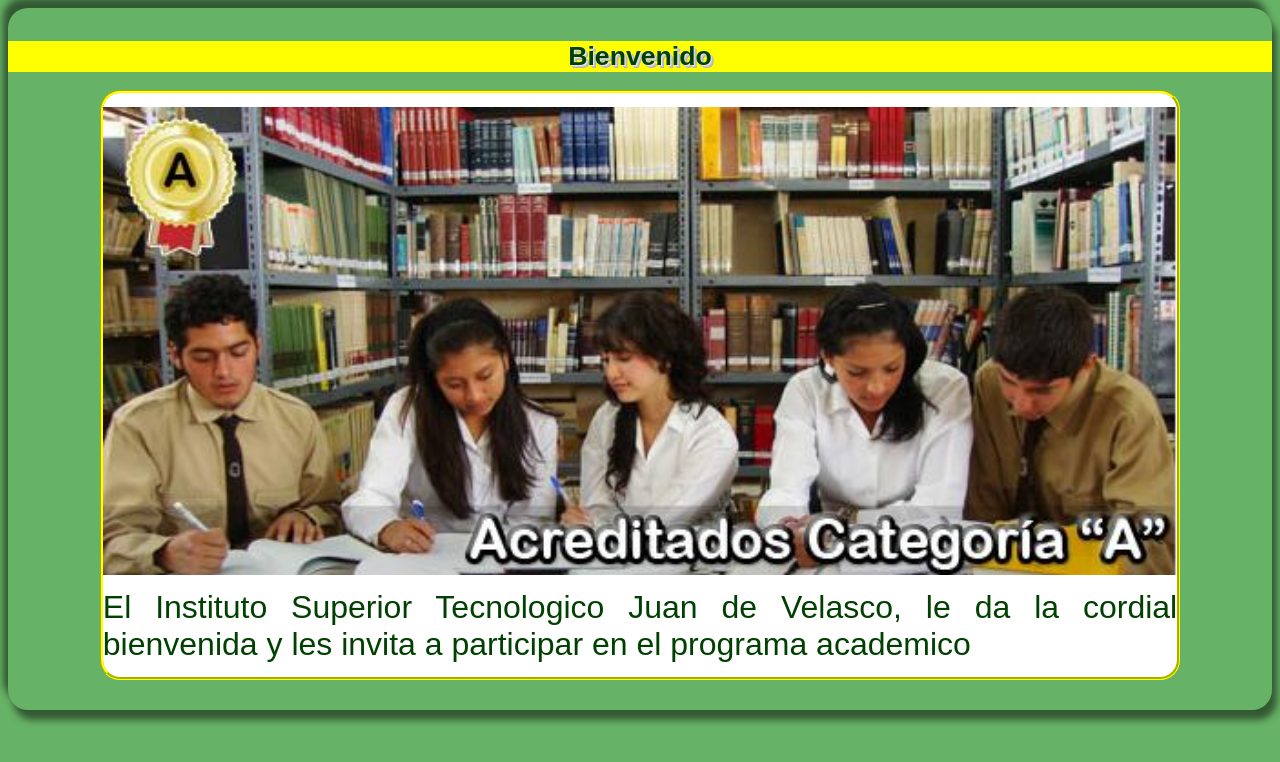
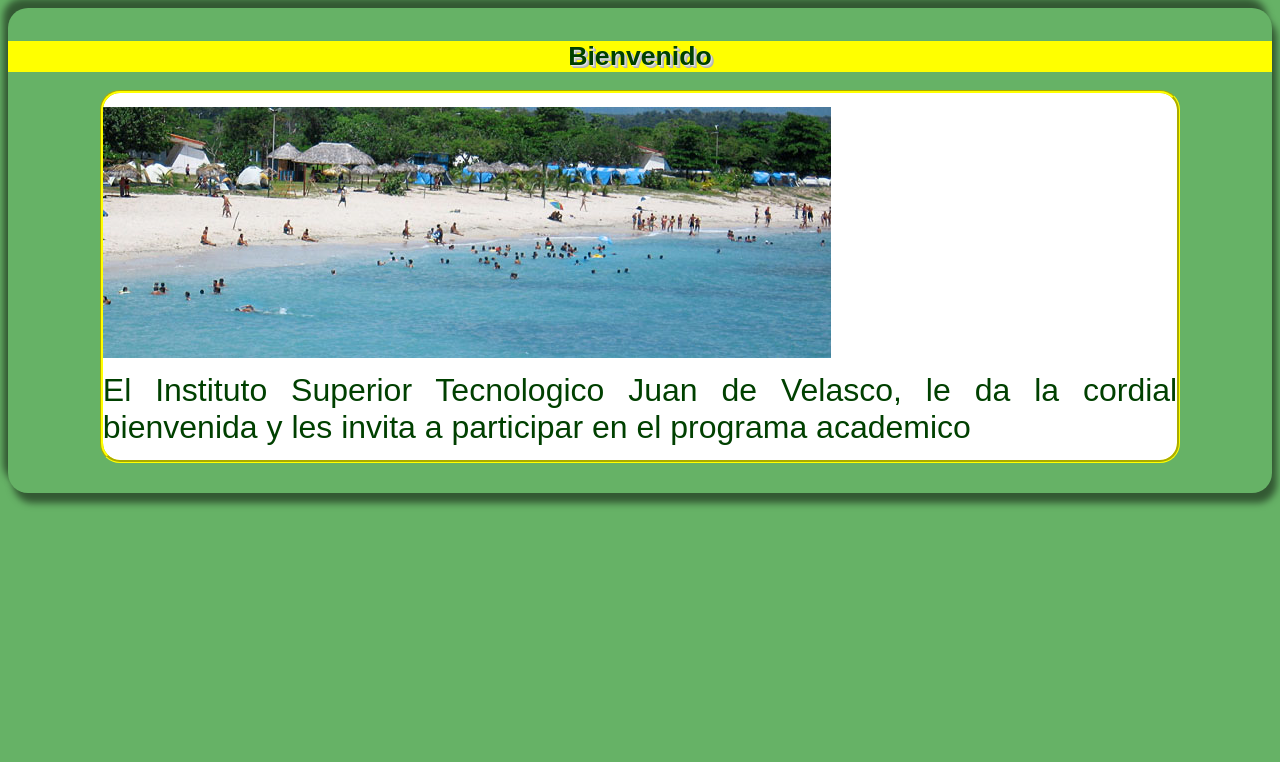
Before and after one commit to ivonzuniugas/proyectomie2-grupo1, a plain HTML site: page contenido.html in a window 1280 px wide. Drawn offline with Linux system fonts and the light colour scheme.

Commit message:
Modificado la imagen inicial por La playa de Rancho Luna

```diff
--- a/contenido.html
+++ b/contenido.html
@@ -12,7 +12,7 @@
  <br />
   <center>   <H1>Bienvenido </H1>
   <div >
-  <p class="parrafo" align="justify"><img src="imagenes/bienvenida.jpg" width="100%" height="100%" /></p>
+  <p class="parrafo" align="justify"><img src="imagenes/RanchoLuna.jpg" width="728" height="251" /></p>
   <p class="parrafo" align="justify"><font size="+3">El Instituto Superior Tecnologico Juan de Velasco, le da la cordial bienvenida y les invita a participar en el programa academico </font></p>
 </div></center>
 
```
Also changed, not shown: imagenes/RanchoLuna.jpg (added).
